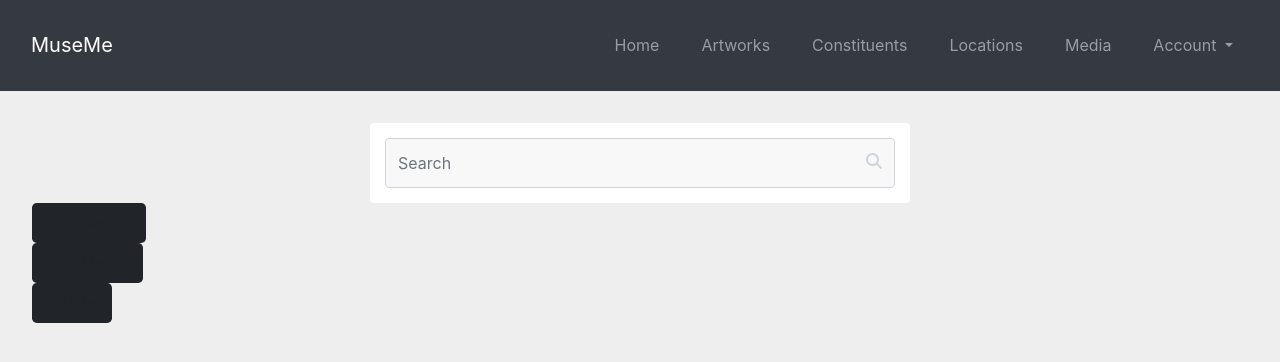
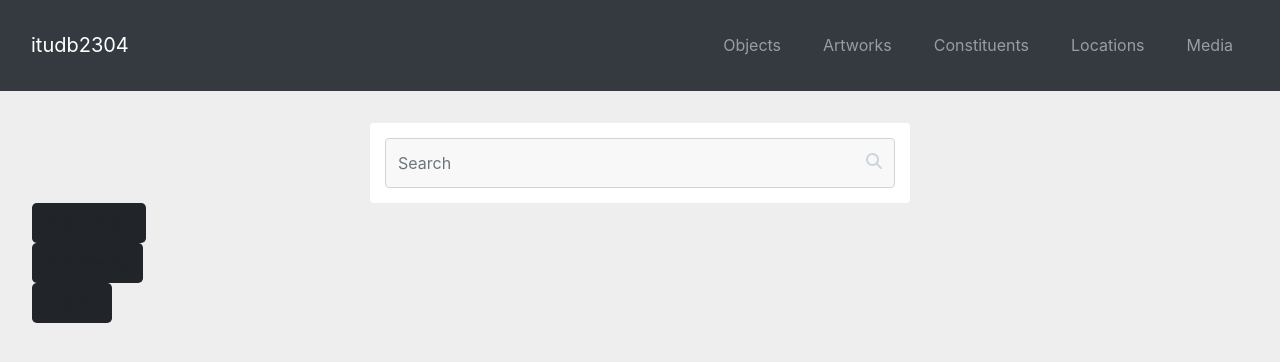
Before and after one commit to itudb2304/itudb2304, a Flask app: page /media/ in a window 1280 px wide. Shown: the top 362 px of the page. Run offline with Flask 3, Linux system fonts and the light colour scheme; data that the repository does not hold is empty; some libraries are stand-ins or nearby versions.

Commit message:
file structure refactor

```diff
--- a/controllers/artwork_bp.py
+++ b/controllers/artwork_bp.py
@@ -6,7 +6,7 @@ def artwork_bp(connection):
     artwork = Blueprint(
         'artwork',
         __name__,
-        template_folder='templates/',
+        template_folder='../templates/artwork',
         static_folder='static/',
         url_prefix="/artwork"
     )
--- a/controllers/media_bp.py
+++ b/controllers/media_bp.py
@@ -6,7 +6,7 @@ def media_bp(connection):
     media = Blueprint(
         'media',
         __name__,
-        template_folder='templates/',
+        template_folder='../templates/media',
         static_folder='static/',
         url_prefix="/media"
     )
--- a/controllers/objects_bp.py
+++ b/controllers/objects_bp.py
@@ -7,7 +7,7 @@ def objects_bp(connection):
     objects = Blueprint(
         'objects',
         __name__,
-        template_folder='templates/',
+        template_folder='../templates/object',
         static_folder='static/',
         url_prefix="/objects",
     )
--- a/templates/header.html
+++ b/templates/header.html
@@ -12,7 +12,7 @@
 <body>
   <nav class="navbar navbar-expand-lg navbar-dark bg-dark p-3" style="margin-top: -25px;">
     <div class="container-fluid">
-      <a class="navbar-brand" href="#">MuseMe</a>
+      <a class="navbar-brand" href="{{url_for('home.home_page')}}">itudb2304</a>
       <button class="navbar-toggler" type="button" data-bs-toggle="collapse" data-bs-target="#navbarNavDropdown"
         aria-controls="navbarNavDropdown" aria-expanded="false" aria-label="Toggle navigation">
         <span class="navbar-toggler-icon"></span>
@@ -21,7 +21,7 @@
       <div class=" collapse navbar-collapse" id="navbarNavDropdown">
         <ul class="navbar-nav ms-auto ">
           <li class="nav-item">
-            <a class="nav-link mx-2" aria-current="page" href="{{url_for('home.home_page')}}">Home</a>
+            <a class="nav-link mx-2" href="{{url_for('objects.objects_page')}}">Objects</a>
           </li>
           <li class="nav-item">
             <a class="nav-link mx-2" href="{{url_for('artwork.artwork_page')}}">Artworks</a>
@@ -34,16 +34,6 @@
           </li>
           <li class="nav-item">
             <a class="nav-link mx-2" href="{{url_for('media.media_page')}}">Media</a>
-          </li>
-          <li class="nav-item dropdown">
-            <a class="nav-link mx-2 dropdown-toggle" href="#" id="navbarDropdownMenuLink" role="button"
-              data-bs-toggle="dropdown" aria-expanded="false">
-              Account
-            </a>
-            <ul class="dropdown-menu" aria-labelledby="navbarDropdownMenuLink">
-              <li><a class="dropdown-item" href="#">Sign In</a></li>
-              <li><a class="dropdown-item" href="#">Sign Up</a></li>
-            </ul>
           </li>
         </ul>
       </div>
```
Also changed, not shown: templates/artwork/artwork.html (renamed from templates/artwork.html), templates/artwork/edit_artwork.html (renamed from templates/edit_artwork.html), templates/media/edit_media.html (renamed from templates/edit_media.html), templates/media/media.html (renamed from templates/media.html), templates/media/media_item.html (renamed from templates/media_item.html), templates/object/object.html (renamed from templates/object.html), templates/object/object_edit.html (renamed from templates/object_edit.html), templates/object/objects.html (renamed from templates/objects.html), 1 other file.
